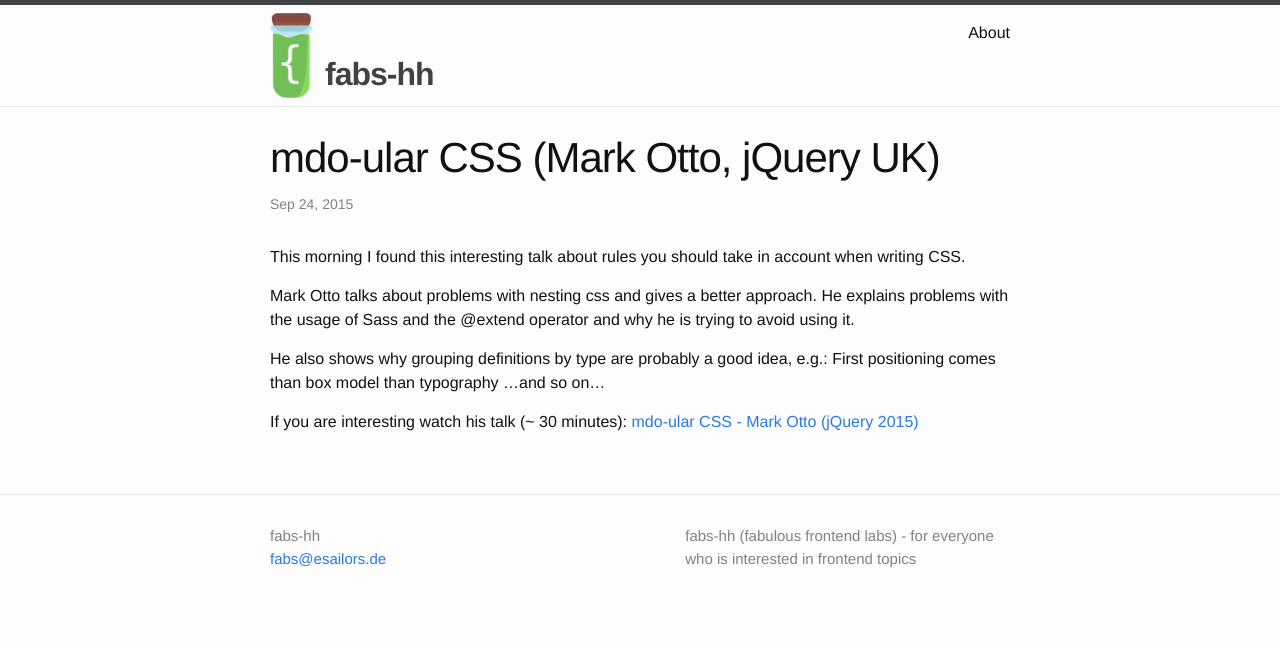
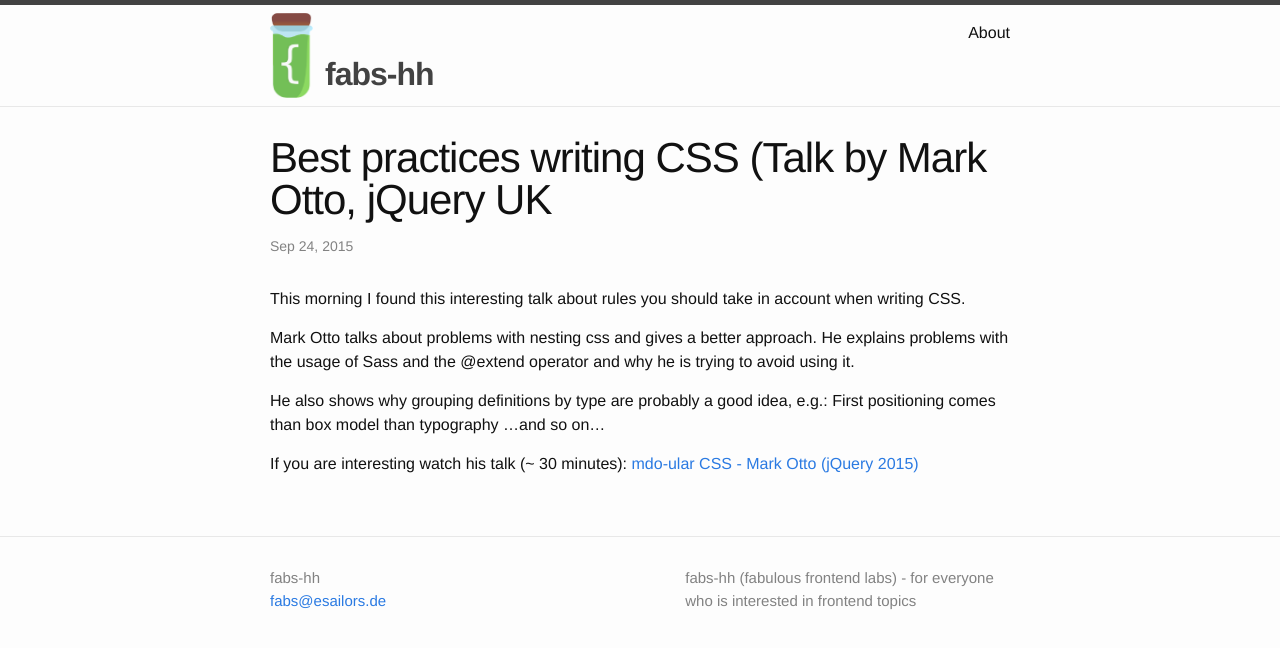
Before and after one commit to fabs-hh/blog, a Jekyll site: the page built from _posts/2015-09-24-mdo-ular-css.markdown, in a window 1280 px wide. Shown: the top 648 px of the page. Built offline with Jekyll 4.4.1, drawn with Linux system fonts in a browser that asks for light colours.

Commit message:
changed title

```diff
--- a/_posts/2015-09-24-mdo-ular-css.markdown
+++ b/_posts/2015-09-24-mdo-ular-css.markdown
@@ -1,6 +1,6 @@
 ---
 layout: post
-title:  "mdo-ular CSS (Mark Otto, jQuery UK)"
+title:  "Best practices writing CSS (Talk by Mark Otto, jQuery UK"
 date:   2015-09-24 12:14:55
 categories: News
 ---
```
